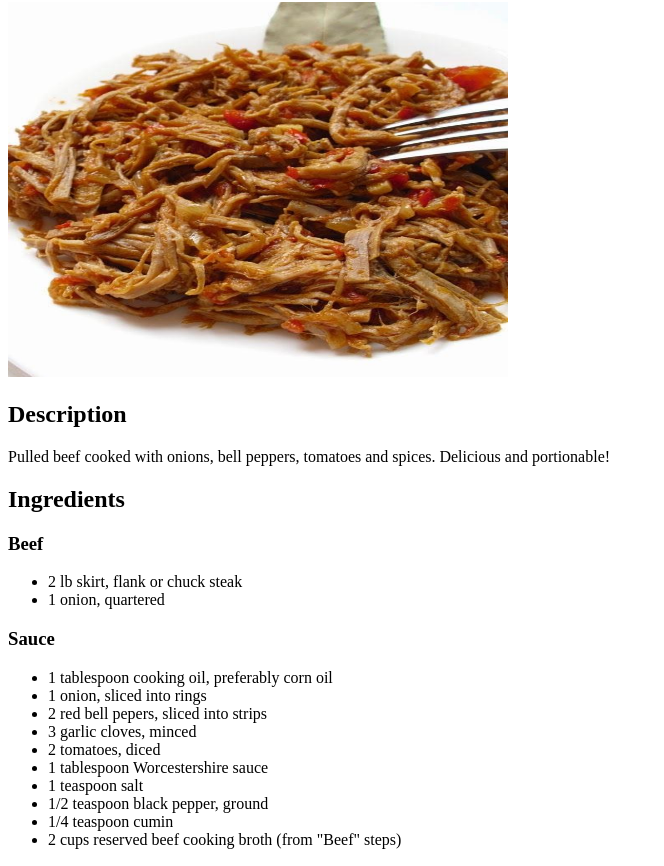
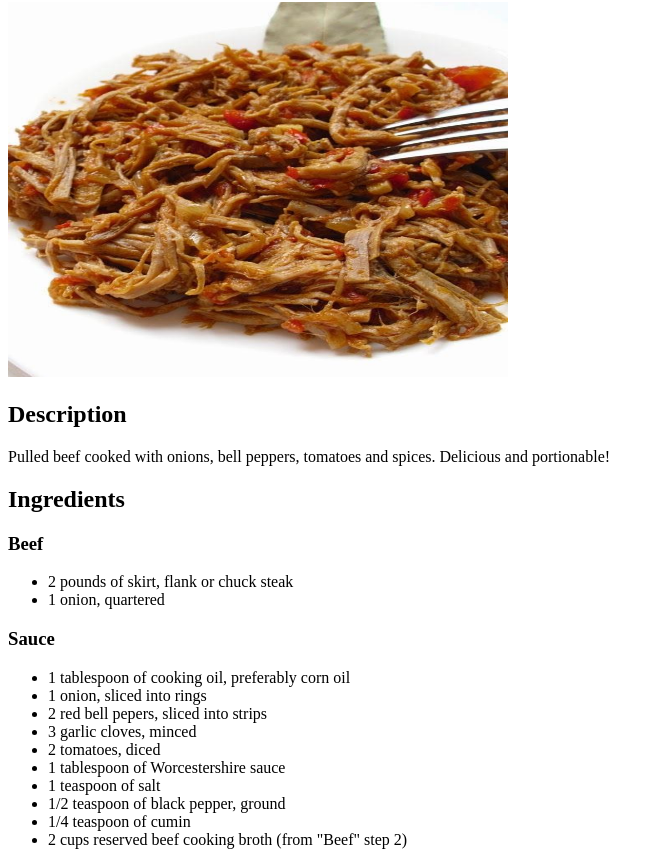
Before and after one commit to pedrobernardez/odin-recipes, a plain HTML site: page recipes/carnemechada.html in a window 1280 px wide. Shown: the part 78-944 px from the top of the page, without its empty margins (0-664 px from the left). Drawn offline with Linux system fonts and the light colour scheme.

Commit message:
Harmonized carmemechada.html ingredients format with other recipes

```diff
--- a/recipes/carnemechada.html
+++ b/recipes/carnemechada.html
@@ -11,21 +11,21 @@
 <h2>Ingredients</h2>
 <h3>Beef</h3>
 <ul>
-<li>2 lb skirt, flank or chuck steak</li>
+<li>2 pounds of skirt, flank or chuck steak</li>
 <li>1 onion, quartered</li>
 </ul>
 <h3>Sauce</h3>
 <ul>
-<li>1 tablespoon cooking oil, preferably corn oil</li>
+<li>1 tablespoon of cooking oil, preferably corn oil</li>
 <li>1 onion, sliced into rings</li>
 <li>2 red bell pepers, sliced into strips</li>
 <li>3 garlic cloves, minced
 <li>2 tomatoes, diced</li>
-<li>1 tablespoon Worcestershire sauce</li>
-<li>1 teaspoon salt</li>
-<li>1/2 teaspoon black pepper, ground
-<li>1/4 teaspoon cumin</li>
-<li>2 cups reserved beef cooking broth (from "Beef" steps)</li>
+<li>1 tablespoon of Worcestershire sauce</li>
+<li>1 teaspoon of salt</li>
+<li>1/2 teaspoon of black pepper, ground
+<li>1/4 teaspoon of cumin</li>
+<li>2 cups reserved beef cooking broth (from "Beef" step 2)</li>
 </ul>
 <h2>Steps</h2>
 <ol>
@@ -36,7 +36,7 @@
 </ol>
 <h3>Sauce</h3>
 <ol>
-<li>Pour the oil into a wok and heat on medium high heat. Add the onion and bell pepper slices, and the garlic. Heat until the onion slices are soft, 4-5 minutes.</li>
+<li>Pour the oil into a wok and heat on medium high heat. Add the onion, bell pepper and garlic. Heat until the onion slices are soft, 4-5 minutes.</li>
 <li>Add the diced tomatoes, Worcestershire sauce, salt, pepper, and cumin. Mix well.</li>
 <li>Add the strands of beef and 2 cups of beef broth, then bring the mixture to a boil. Reduce the heat and simmer, uncovered, for 20 minutes or until liquid has reduced to your taste. Stir when necessary.</li>
 <li>Turn off the heat and serve the resulting carne mechada straight from the wok. It pairs well with rice, beans and plantains, as in pabellon criollo.</li>
```
